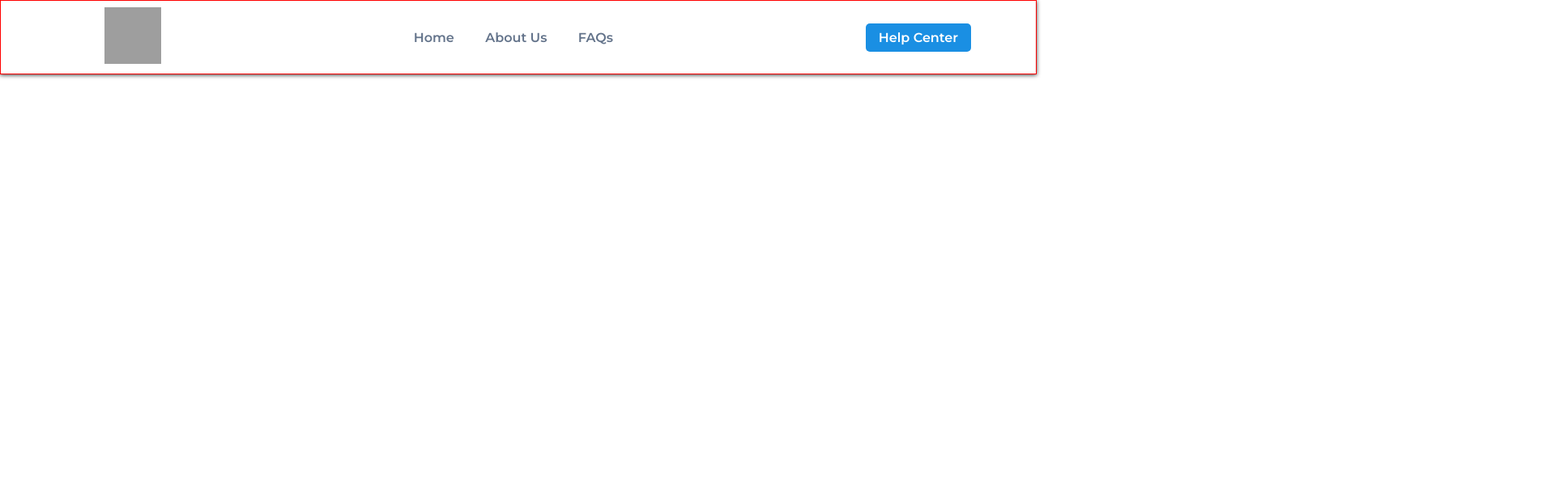
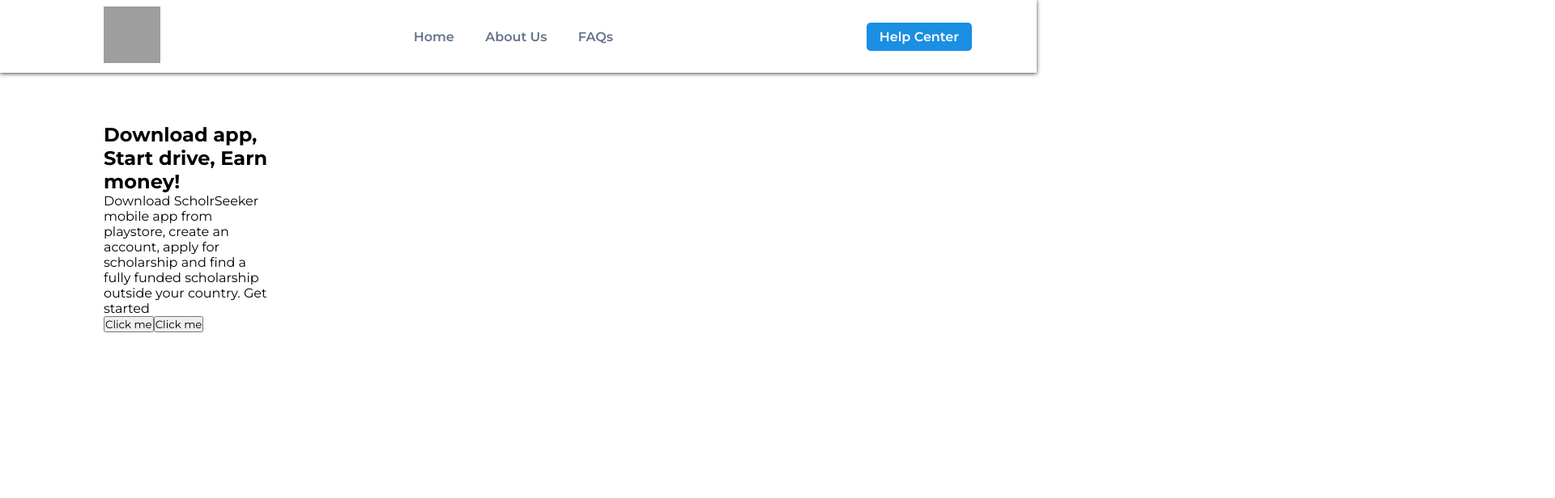
Before and after one commit to ahishakiyeyv/scholarSeeker_HTO_vuejs, a Vue app: page /#/ in a window 1280 px wide. Shown: the top 616 px of the page at 81% size, 1920 px wide, since content can reach past the window. Built offline with nearby package versions, Linux system fonts and the light colour scheme; grey boxes are pictures that could not be loaded.

Commit message:
homepage added

```diff
--- a/src/components/NavigationMenu.vue
+++ b/src/components/NavigationMenu.vue
@@ -27,7 +27,6 @@ header{
     align-items:center;
     justify-content:space-between;
     position:fixed;
-    border:1px solid red;
     width:100%;
     padding:.5rem 5rem .5rem 8rem;
     z-index:1000;
--- a/src/views/HomeView.vue
+++ b/src/views/HomeView.vue
@@ -1,6 +1,16 @@
 <template>
   <section class="section1">
-
+    <div class="leftSide">
+      <h1>Download app, Start drive, Earn money!</h1>
+      <p>Download ScholrSeeker mobile app from playstore, create an account, apply for scholarship and find a fully funded scholarship outside your country. Get started</p>
+      <div class="actionBtn">
+        <button>Click me</button>
+        <button>Click me</button>
+      </div>
+    </div>
+    <div class="rightSide">
+      <img src="@/assets/images/home-mock.png" alt="App screenshot">
+    </div>
   </section>
 
 </template>
@@ -18,3 +28,9 @@ export default {
 
 }
 </script>
+<style scoped>
+.section1{
+  padding:9.5rem 4rem 8rem 8rem;
+  width:25rem;
+}
+</style>
```
